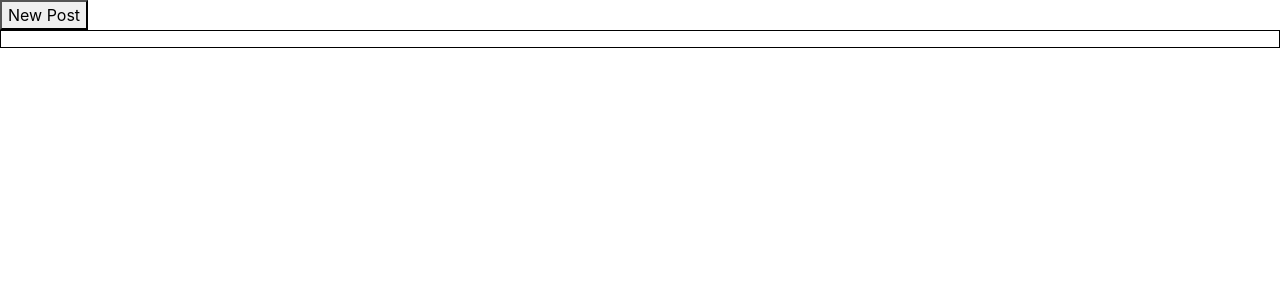
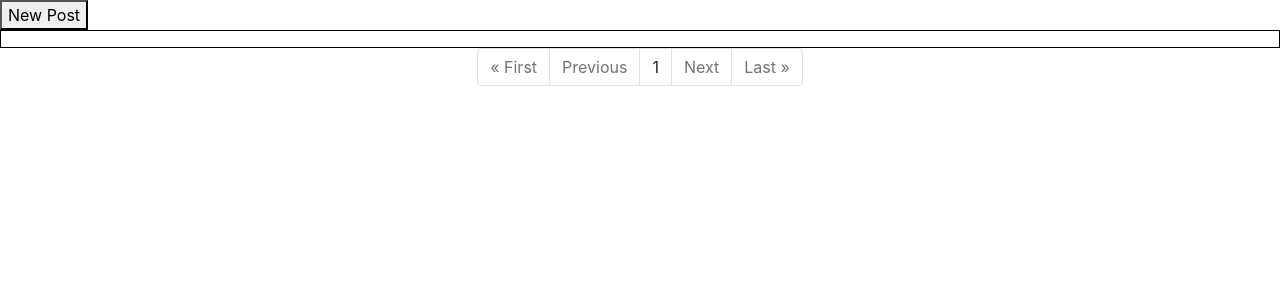
Before and after one commit to ask4clarity/network, a Django app: page / in a window 1280 px wide. Shown: the part 56-356 px from the top of the page. Run offline with Django 3.2, Linux system fonts and the light colour scheme; data that the repository does not hold is empty; some libraries are stand-ins or nearby versions.

Commit message:
Added Pagination

```diff
--- a/network/templates/network/index.html
+++ b/network/templates/network/index.html
@@ -17,7 +17,7 @@
 </form>
 <div style="border:1px solid black;">
     <ul style="list-style-type: none;">
-        {% for post in posts %}
+        {% for post in page_obj %}
             <a class="user-link" id="user-link" href="/{{ post.Owner }}"><li> @{{ post.Owner }}</li></a>
             <li id="post-content-{{ post.id }}">{{ post.Content }}</li>
             <li>{{ post.Timestamp }}</li>
@@ -36,4 +36,29 @@
         {% endfor %}
     </ul>
 </div>
+<div class="container">
+    <ul class="pagination justify-content-center">
+        {% if page_obj.has_previous %}
+            <li class="page-item"><a href="?page=1" class="page-link">&laquo; First</a></li>
+            <li class="page-item"><a href="?page={{ page_obj.previous_page_number }}" class="page-link">Previous</a></li>
+        {% else %}
+        <li class="page-item disabled"><a class="page-link">&laquo; First</a></li>
+        <li class="page-item disabled"><a class="page-link">Previous</a></li>
+        {% endif %}
+
+
+        {% if page_obj.number %}
+        <li class="page-item"><a class="page-link">{{ page_obj.number }}</a></li>
+        {% else %}
+        <li class="page-item"><a class="page-link">0</a></li>
+        {% endif %}
+        {% if page_obj.has_next %}
+        <li class="page-item"><a href="?page={{ page_obj.next_page_number }}" class="page-link">Next</a></li>
+        <li class="page-item"><a href="?page={{ page_obj.paginator.num_pages }}" class="page-link">Last &raquo;</a></li>
+        {% else %}
+        <li class="page-item disabled"><a class="page-link">Next</a></li>
+        <li class="page-item disabled"><a class="page-link">Last &raquo;</a></li>
+        {% endif %}
+    </ul>
+</div>
 {% endblock %}
--- a/network/views.py
+++ b/network/views.py
@@ -9,6 +9,7 @@ from django import forms
 from django.views.decorators.csrf import csrf_exempt
 import json
 from django.http import JsonResponse
+from django.core.paginator import Paginator
 
 from .models import User, Post, Follow
 
@@ -20,6 +21,9 @@ class PostForm(forms.ModelForm):
 
 def index(request):
     posts = Post.objects.all().order_by('id').reverse()
+    paginator = Paginator(posts, 10)
+    page_number = request.GET.get('page')
+    page_obj = paginator.get_page(page_number)
     if request.method == "POST":
         #Submit the user post
         p = PostForm(request.POST)
@@ -31,8 +35,8 @@ def index(request):
         else:
             messages.error(request, 'Error saving form')
     return render(request, "network/index.html", {
-    "posts": posts,
-    "form": PostForm()
+    "form": PostForm(),
+    "page_obj": page_obj
     })
 
 
@@ -93,6 +97,9 @@ def user(request, profile):
     follower = User.objects.get(username=request.user.username)
     follows = Follow.objects.filter(Owner=follower, Target=owner).first()
     posts = owner.poster.all().order_by('id').reverse()
+    paginator = Paginator(posts, 10)
+    page_number = request.GET.get('page')
+    page_obj = paginator.get_page(page_number)
     follow_count = Follow.objects.filter(Target=owner).count
     following_count = Follow.objects.filter(Owner=owner).count
     #follow or unfollow
@@ -104,7 +111,7 @@ def user(request, profile):
             follows.delete()
         return redirect(f"/{profile}")
     return render(request, "network/user.html", {
-        "posts": posts,
+        "page_obj": page_obj,
         "profile": profile,
         "following": follows,
         "follow_count": follow_count,
```
Also changed, not shown: network/templates/network/user.html (+24 -1 lines).
